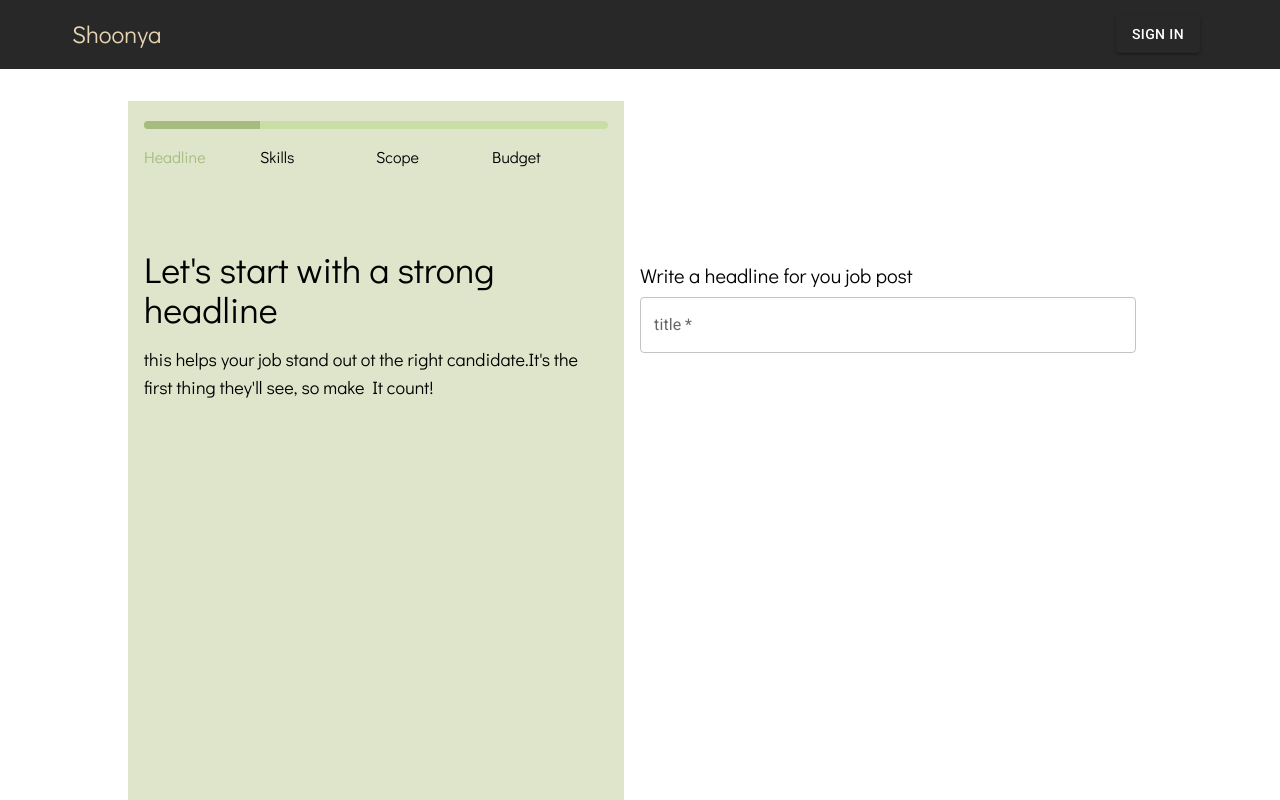
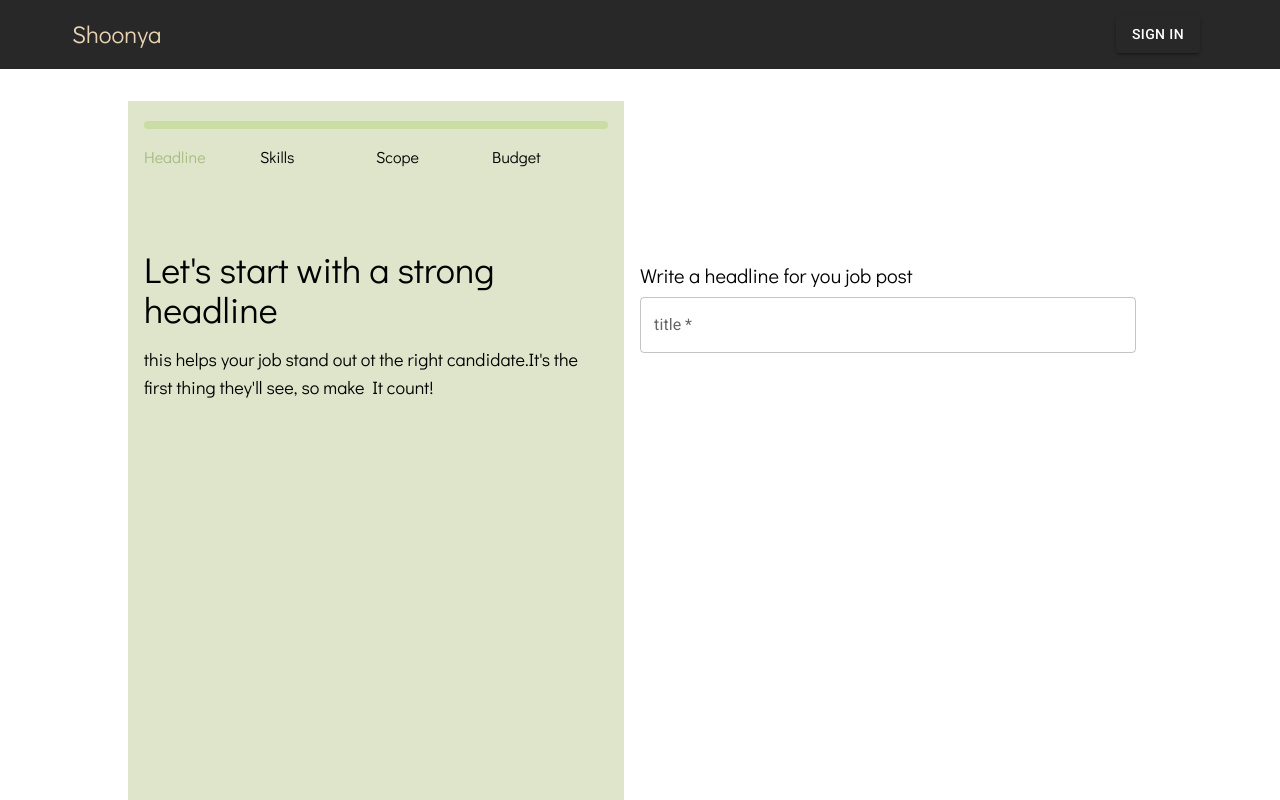
Before and after one commit to shoonyatech/shoonya.freelance, a Next.js app: page /projects/new in a window 1280 px wide. Shown: the top 800 px of the page. Built offline with nearby package versions, Linux system fonts and the light colour scheme; no server answers.

Commit message:
feat(tailwind): bump v2 to v3, fixes #56

```diff
--- a/package.json
+++ b/package.json
@@ -73,7 +73,7 @@
     "@types/react-dom": "^18.0.0",
     "@typescript-eslint/eslint-plugin": "^4.24.0",
     "@typescript-eslint/parser": "^4.24.0",
-    "autoprefixer": "^10.3.1",
+    "autoprefixer": "^10.4.7",
     "babel-loader": "^8.2.2",
     "cz-conventional-changelog": "^3.3.0",
     "eslint": "^7.26.0",
@@ -90,9 +90,9 @@
     "husky": "^4.3.8",
     "lint-staged": "^11.0.0",
     "msw": "^0.35.0",
-    "postcss": "^8.3.5",
+    "postcss": "^8.4.13",
     "prettier": "^2.3.0",
-    "tailwindcss": "^2.2.4",
+    "tailwindcss": "^3.0.24",
     "typescript": "^4.6.3"
   },
   "engines": {
--- a/src/components/common/Slider/index.tsx
+++ b/src/components/common/Slider/index.tsx
@@ -5,7 +5,7 @@ const SliderContainer = ({ children, openOrCloseSlider }) => (
     className={`${openOrCloseSlider}
                 ? "translate-x-0 ease-out"
                 : "translate-x-full ease-in"
-            } fixed right-0 top-0 max-w-sm w-full h-full p-4 transition duration-300 transform overflow-y-auto bg-white border-l-2 border-gray-300`}
+            } fixed right-0 top-0 max-w-sm w-full h-full p-4 transition duration-300 overflow-y-auto bg-white border-l-2 border-gray-300`}
   >
     {children}
   </div>
--- a/src/components/profile/DeleteAlert/index.tsx
+++ b/src/components/profile/DeleteAlert/index.tsx
@@ -1,8 +1,6 @@
-/* eslint-disable arrow-body-style */
 import React from 'react'
 
-const DeleteAlert = ({ closePopUp, handleDelete }) => {
-  return (
+const DeleteAlert = ({ closePopUp, handleDelete }) => (
   <div className="fixed z-10 inset-0 overflow-y-auto" aria-labelledby="modal-title" role="dialog" aria-modal="true">
     <div className="flex items-end justify-center min-h-screen pt-4 px-4 pb-20 text-center sm:block sm:p-0">
       <div className="fixed inset-0 bg-gray-500 bg-opacity-75 transition-opacity" aria-hidden="true" />
@@ -59,5 +57,4 @@ const DeleteAlert = ({ closePopUp, handleDelete }) => {
     </div>
   </div>
 )
-}
 export default DeleteAlert
--- a/tailwind.config.js
+++ b/tailwind.config.js
@@ -1,6 +1,5 @@
 module.exports = {
-  purge: ['./pages/**/*.{js,jsx,ts,tsx}', './src/**/*.{js,jsx,ts,tsx}'],
-  darkMode: false,
+  content: ['./pages/**/*.{js,jsx,ts,tsx}', './src/**/*.{js,jsx,ts,tsx}'],
   theme: {
     extend: {
       backgroundImage: () => ({
@@ -72,8 +71,5 @@ module.exports = {
       },
     },
   },
-  variants: {
-    extend: {},
-  },
   plugins: [],
 }
```
Also changed, not shown: 1 other file (tests, documents, lock files or other folders). Lines whose indentation alone changed are shown as unchanged.
